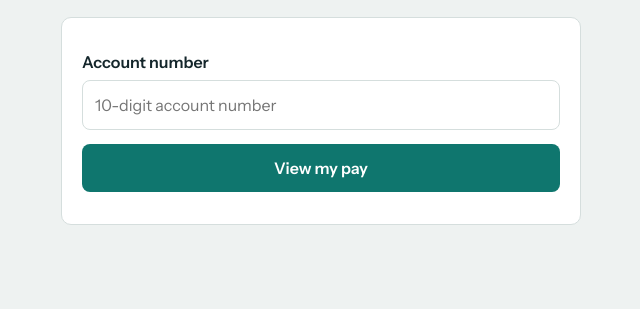
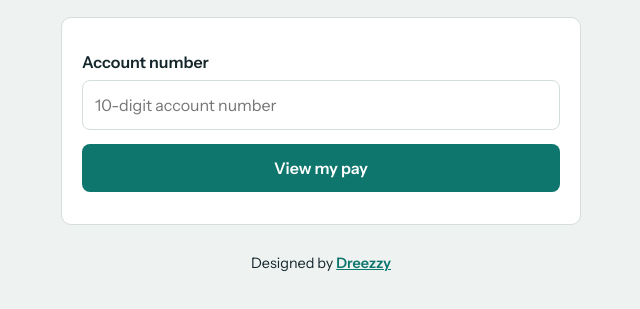
Before and after one commit to Youngdreezzy/payroll-checker, a website: page public/index.html in a window 1280 px wide. Shown: the part 101-410 px from the top of the page, without its empty margins (319-959 px from the left). Drawn offline with Linux system fonts and the light colour scheme.

Commit message:
added footer

```diff
--- a/public/index.html
+++ b/public/index.html
@@ -14,7 +14,7 @@
   <div id="msg" class="msg" role="status"></div>
 </div>
 <div id="out"></div>
-</main>
+<footer>Designed by <a href="https://x.com/Youngdreezzy" target="_blank" rel="noopener">Dreezzy</a></footer></main>
 <script>
 const $ = id => document.getElementById(id);
 const naira = n => '₦' + Number(n || 0).toLocaleString('en-NG', { minimumFractionDigits: 2, maximumFractionDigits: 2 });
--- a/public/style.css
+++ b/public/style.css
@@ -21,3 +21,5 @@ h2{font-size:.95rem;margin:18px 0 4px;color:var(--accent)}
 .row span:last-child{font-variant-numeric:tabular-nums;text-align:right}
 .who{color:var(--mute);margin:0}
 .who strong{color:var(--ink)}
+footer{text-align:center;color:var(--muted);font-size:.9rem;margin-top:28px}
+footer a{color:var(--accent);font-weight:600}
```
